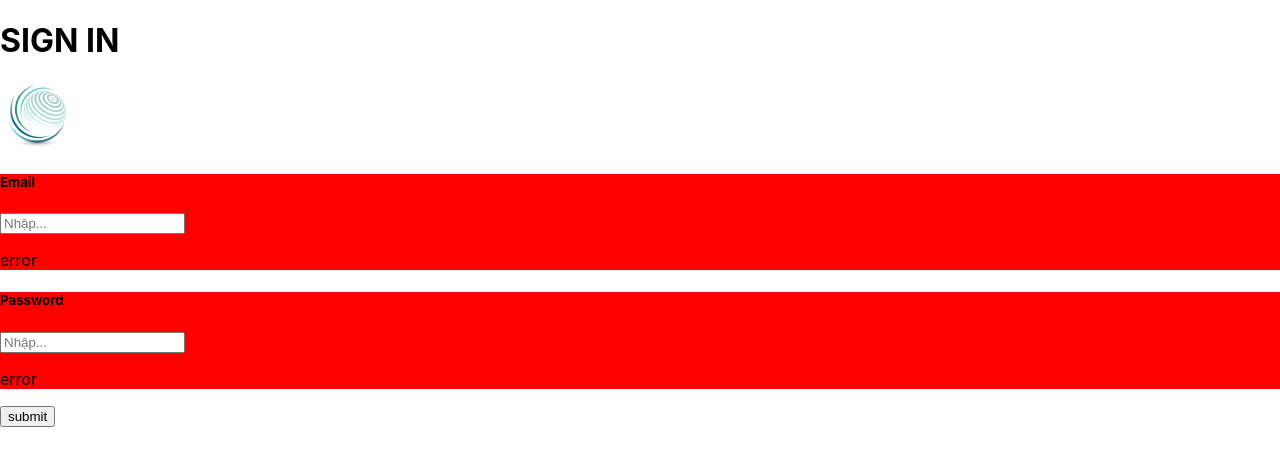
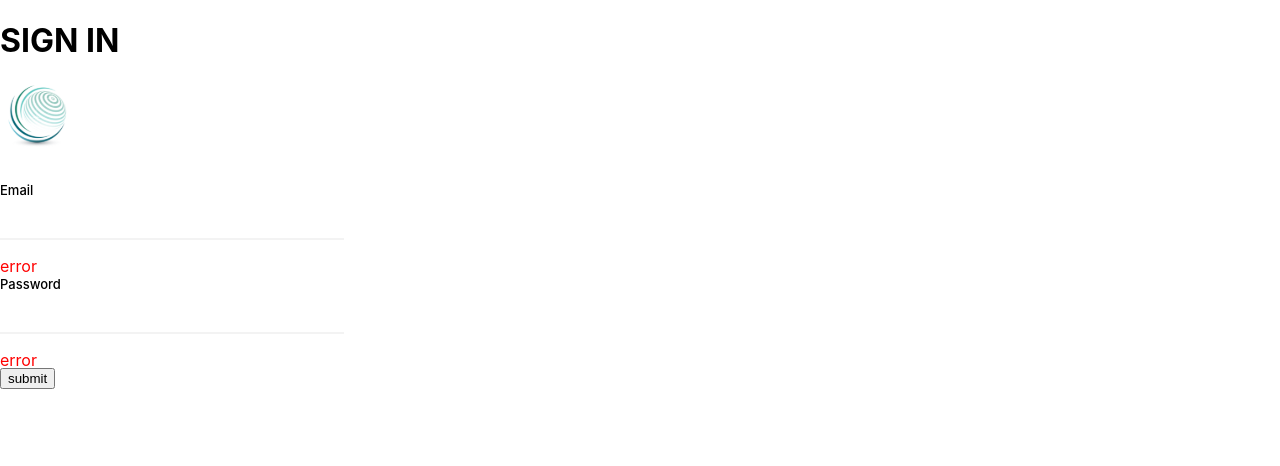
Before and after one commit to tranhuunam00/k10-reactjs, a React (Create React App) app: page / in a window 1280 px wide. Shown: the top 466 px of the page. Built offline with nearby package versions, Linux system fonts and the light colour scheme.

Commit message:
input css

```diff
--- a/src/components/input/inputCustom.jsx
+++ b/src/components/input/inputCustom.jsx
@@ -1,19 +1,28 @@
 import { useState } from "react";
 import styles from "./style.module.scss";
 
-const InputCustom = ({ label, type, error, onChange = () => {}, name }) => {
-  const [value, setValue] = useState("");
-
+const InputCustom = ({
+  label,
+  type,
+  error,
+  onChange = () => {},
+  name,
+  placeholder,
+  validate,
+}) => {
   return (
     <div className={styles.inputCom}>
-      <h5>{label}</h5>
-      <input
-        name={name}
-        onChange={(e) => onChange(e.target)}
-        type={type}
-        placeholder="Nhập..."
-      />
-      <p>{error}</p>
+      <label>{label}</label>
+      <div>
+        <input
+          name={name}
+          onChange={(e) => onChange(e.target)}
+          type={type}
+          placeholder={placeholder}
+          valid={validate}
+        />
+        <p className={styles.pEle}>{error}</p>
+      </div>
     </div>
   );
 };
--- a/src/components/input/style.module.scss
+++ b/src/components/input/style.module.scss
@@ -1,3 +1,23 @@
 .inputCom {
-  background-color: red;
+  width: 430px;
+  height: 64px;
+  margin: 27px 0 30px 0;
 }
+.inputCom input {
+  width: 80%;
+  border: 0;
+  border-bottom: 2px solid #f3f3f3;
+  outline: 0;
+  font-size: 13px;
+  padding: 7px 0;
+  margin-top: 10px;
+}
+.inputCom label {
+  font-style: normal;
+  font-weight: 500;
+  font-size: 13px;
+}
+.pEle {
+  color: red;
+  position: relative;
+}
```
